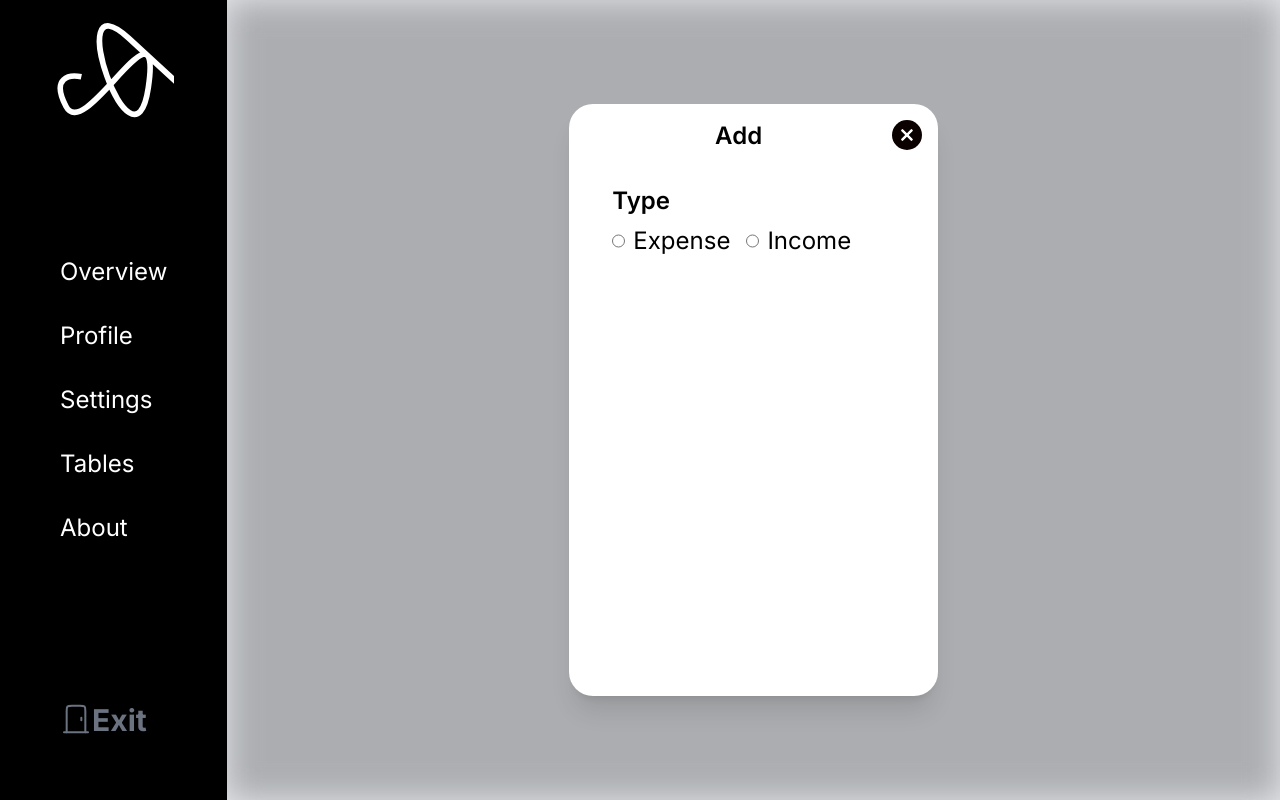
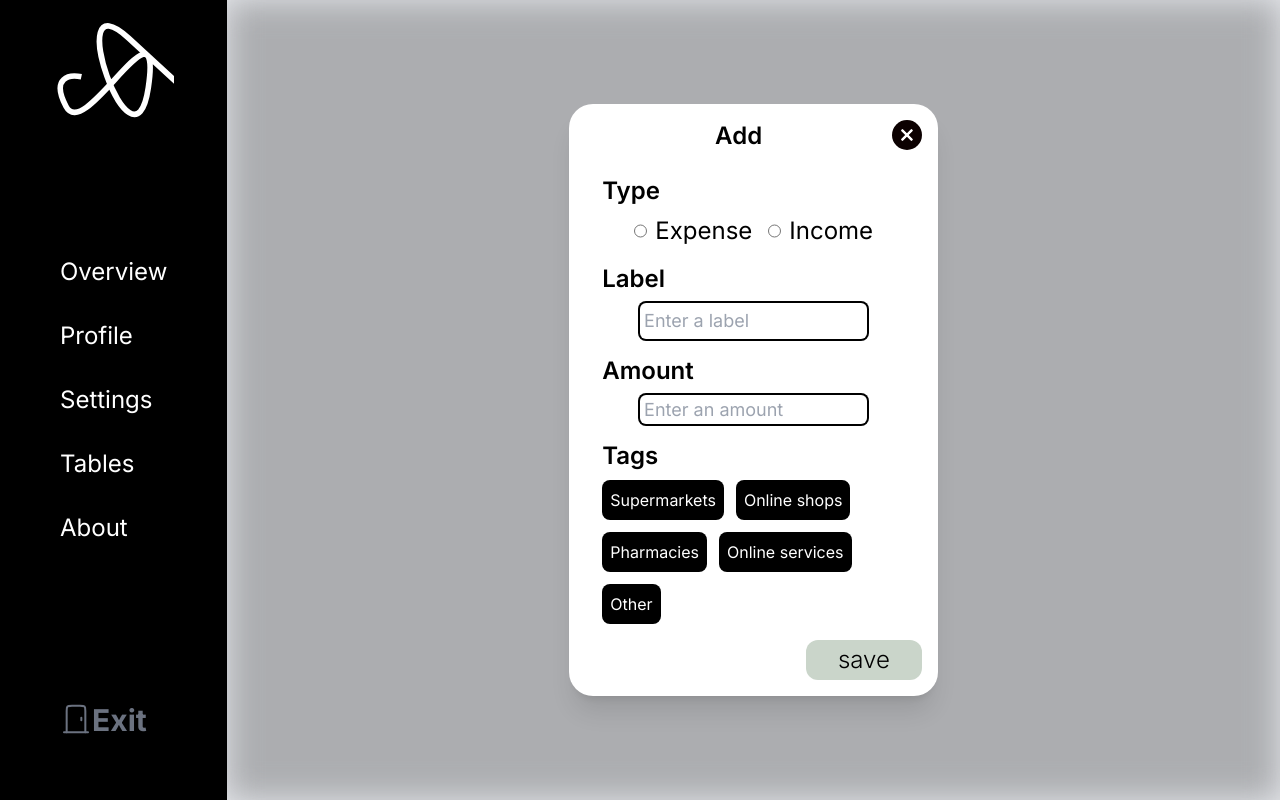
Before and after one commit to m1a2023/nexp-front, a Next.js app: page /develop in a window 1280 px wide. Built offline with nearby package versions, Linux system fonts and the light colour scheme.

Commit message:
prefinal block adding expense/income

```diff
--- a/src/app/components/addExpenseIncome.js
+++ b/src/app/components/addExpenseIncome.js
@@ -69,7 +69,7 @@ export const ExpenseIncomeBlock = ({ classExpenseIncome }) => {
       <div className="flex flex-col gap-y-2">
         <div className="font-semibold">Type</div>
 
-        <div className="flex flex-row gap-4">
+        <div className="flex flex-row gap-4 justify-center ">
           <div className="flex gap-2">
             <input
               type="radio"
@@ -91,21 +91,102 @@ export const ExpenseIncomeBlock = ({ classExpenseIncome }) => {
       </div>
     );
   };
-  const Label = () => {};
-  const Amount = () => {};
-  const Tags = () => {};
-  const Save = () => {};
+  const Label = () => {
+    return (
+      <div className="flex flex-col gap-y-2">
+        <div className="font-semibold">Label</div>
+
+        <div className="flex justify-center w-full">
+          <input
+            className="flex p-1 w-[75%] text-lg ring-2 ring-black focus:ring-black outline-none rounded-md"
+            placeholder="Enter a label"
+          ></input>
+        </div>
+      </div>
+    );
+  };
+  const Amount = () => {
+    return (
+      <div className="flex flex-col gap-y-2">
+        <div className="font-semibold">Amount</div>
+
+        <div className="flex justify-center w-full">
+          <input
+            className="flex p-1 w-[75%] h-[100%] text-lg ring-2 ring-black focus:ring-black outline-none rounded-md"
+            placeholder="Enter an amount"
+          ></input>
+        </div>
+      </div>
+    );
+  };
+  const Tags = () => {
+    const [activeTagIndex, setActiveTagIndex] = useState(null);
+
+    const tags = [
+      "Supermarkets",
+      "Online shops",
+      "Pharmacies",
+      "Online services",
+      "Other",
+    ];
+
+    function handleTagClick(index) {
+      setActiveTagIndex(index);
+    }
+
+    const Tag = ({ label, index }) => {
+      const tagColor = index === activeTagIndex ? "#6320ee" : "#000000";
+
+      return (
+        <button onClick={() => handleTagClick(index)}>
+          <div
+            className="flex flex-row w-fit justify-center p-2 text-white font-normal rounded-lg text-base flex-wrap"
+            style={{ backgroundColor: tagColor }}
+          >
+            <div>{label}</div>
+          </div>
+        </button>
+      );
+    };
+
+    return (
+      <div className="flex flex-col gap-y-2">
+        <div className="font-semibold">Tags</div>
+
+        <div className="flex relative *:rounded-lg flex-row flex-wrap gap-3">
+          {tags.map((label, index) => (
+            <Tag label={label} key={index} index={index} />
+          ))}
+        </div>
+      </div>
+    );
+  };
+  const Save = () => {
+    return (
+      <div className="flex justify-end w-full items-centre font-light rounded-xl">
+        <button>
+          <div className="flex justify-center bg-ash-gray w-fit px-8 py-1 font-light rounded-xl">
+            save
+          </div>
+        </button>
+      </div>
+    );
+  };
 
   return (
     <div
       className={`flex flex-col backdrop-blur-lg backdrop-brightness-75 w-full h-full ${classExpenseIncome} text-black text-2xl justify-center items-center select-none`}
     >
-      <div className="flex flex-col w-[35%] h-[74%] p-4 shadow-xl bg-white rounded-3xl items-center">
+      <div className="flex flex-col w-[35%] h-fit p-4 shadow-xl bg-white rounded-3xl items-center">
         <Head />
 
-        <div className="flex flex-col w-full h-full p-[8%]">
+        <div className="flex flex-col w-full h-full gap-4 p-[5%]">
           <Type />
+          <Label />
+          <Amount />
+          <Tags />
         </div>
+        <Save />
       </div>
     </div>
   );
```
